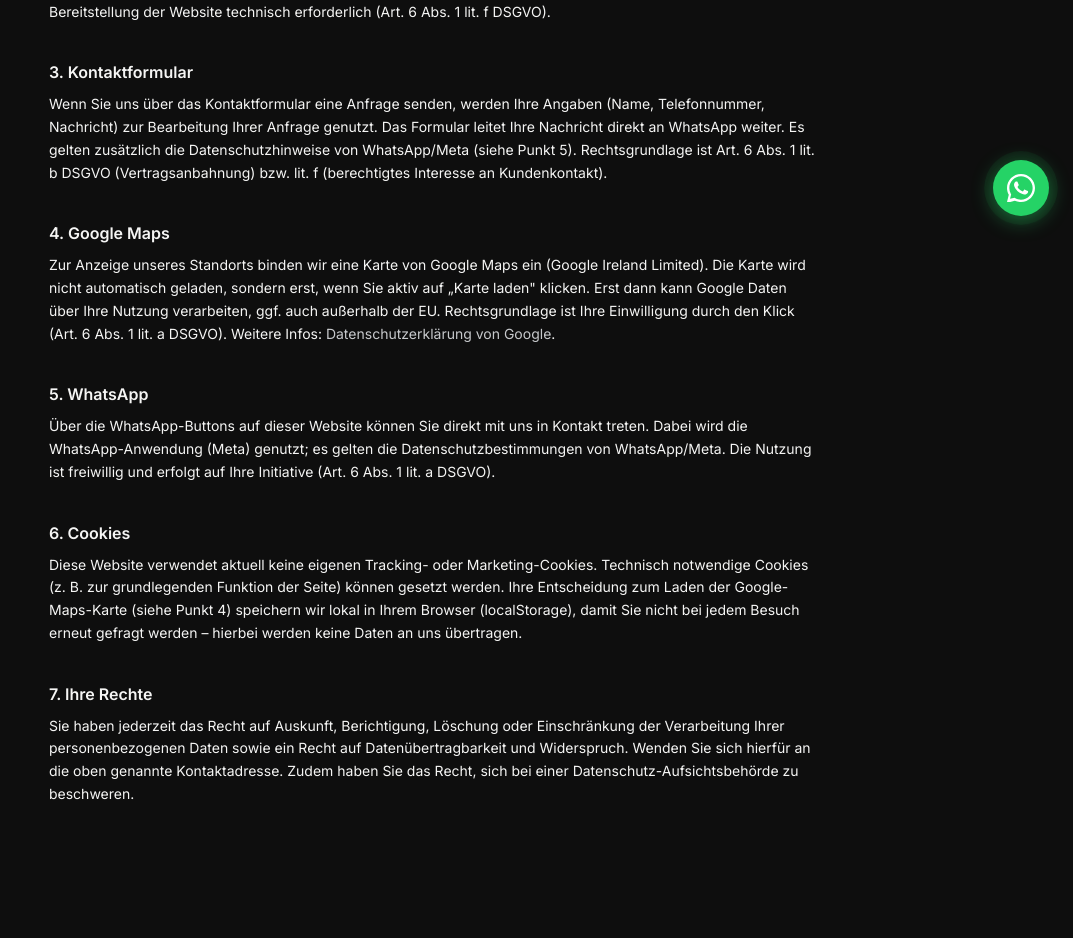
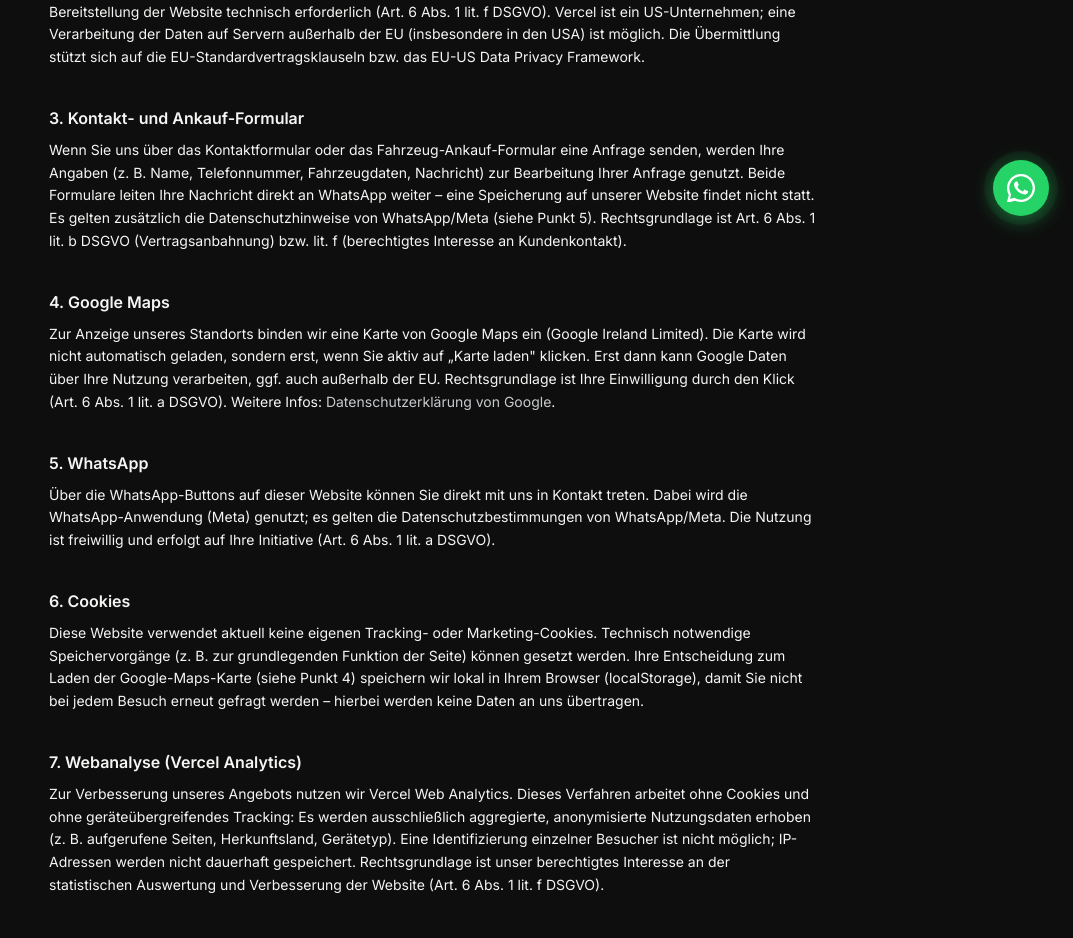
Before and after one commit to Visionarymotion/Autogalerie-Keles-FInal, a Next.js app: page /datenschutz in a window 1280 px wide. Shown: the part 560-1498 px from the top of the page, without its empty margins (207-1280 px from the left). Before the commit the page ends 1446 px from the top, so only its background shows below. Built offline with nearby package versions, Linux system fonts and the light colour scheme.

Commit message:
Datenschutz: Vercel-Analytics-Absatz, US-Transfer-Hinweis (Hosting), Ankauf-Formular ergänzt

```diff
--- a/app/datenschutz/page.tsx
+++ b/app/datenschutz/page.tsx
@@ -38,18 +38,23 @@
               Diese Website wird bei Vercel Inc. gehostet. Beim Aufruf der Seite verarbeitet Vercel
               automatisch technische Daten (z. B. IP-Adresse, Browsertyp, Datum und Uhrzeit des
               Zugriffs) in Server-Logfiles. Diese Verarbeitung ist zur Bereitstellung der Website
-              technisch erforderlich (Art. 6 Abs. 1 lit. f DSGVO).
+              technisch erforderlich (Art. 6 Abs. 1 lit. f DSGVO). Vercel ist ein US-Unternehmen;
+              eine Verarbeitung der Daten auf Servern außerhalb der EU (insbesondere in den USA)
+              ist möglich. Die Übermittlung stützt sich auf die EU-Standardvertragsklauseln bzw.
+              das EU-US Data Privacy Framework.
             </p>
           </section>
 
           <section>
-            <h2 className="text-[16px] font-[var(--font-heading)] font-semibold mb-2">3. Kontaktformular</h2>
+            <h2 className="text-[16px] font-[var(--font-heading)] font-semibold mb-2">3. Kontakt- und Ankauf-Formular</h2>
             <p>
-              Wenn Sie uns über das Kontaktformular eine Anfrage senden, werden Ihre Angaben (Name,
-              Telefonnummer, Nachricht) zur Bearbeitung Ihrer Anfrage genutzt. Das Formular leitet
-              Ihre Nachricht direkt an WhatsApp weiter. Es gelten zusätzlich die Datenschutzhinweise
-              von WhatsApp/Meta (siehe Punkt 5). Rechtsgrundlage ist Art. 6 Abs. 1 lit. b DSGVO
-              (Vertragsanbahnung) bzw. lit. f (berechtigtes Interesse an Kundenkontakt).
+              Wenn Sie uns über das Kontaktformular oder das Fahrzeug-Ankauf-Formular eine Anfrage
+              senden, werden Ihre Angaben (z. B. Name, Telefonnummer, Fahrzeugdaten, Nachricht) zur
+              Bearbeitung Ihrer Anfrage genutzt. Beide Formulare leiten Ihre Nachricht direkt an
+              WhatsApp weiter – eine Speicherung auf unserer Website findet nicht statt. Es gelten
+              zusätzlich die Datenschutzhinweise von WhatsApp/Meta (siehe Punkt 5). Rechtsgrundlage
+              ist Art. 6 Abs. 1 lit. b DSGVO (Vertragsanbahnung) bzw. lit. f (berechtigtes
+              Interesse an Kundenkontakt).
             </p>
           </section>
 
@@ -81,7 +86,7 @@
             <h2 className="text-[16px] font-[var(--font-heading)] font-semibold mb-2">6. Cookies</h2>
             <p>
               Diese Website verwendet aktuell keine eigenen Tracking- oder Marketing-Cookies.
-              Technisch notwendige Cookies (z. B. zur grundlegenden Funktion der Seite) können
+              Technisch notwendige Speichervorgänge (z. B. zur grundlegenden Funktion der Seite) können
               gesetzt werden. Ihre Entscheidung zum Laden der Google-Maps-Karte (siehe Punkt 4)
               speichern wir lokal in Ihrem Browser (localStorage), damit Sie nicht bei jedem Besuch
               erneut gefragt werden – hierbei werden keine Daten an uns übertragen.
@@ -89,7 +94,19 @@
           </section>
 
           <section>
-            <h2 className="text-[16px] font-[var(--font-heading)] font-semibold mb-2">7. Ihre Rechte</h2>
+            <h2 className="text-[16px] font-[var(--font-heading)] font-semibold mb-2">7. Webanalyse (Vercel Analytics)</h2>
+            <p>
+              Zur Verbesserung unseres Angebots nutzen wir Vercel Web Analytics. Dieses Verfahren
+              arbeitet ohne Cookies und ohne geräteübergreifendes Tracking: Es werden ausschließlich
+              aggregierte, anonymisierte Nutzungsdaten erhoben (z. B. aufgerufene Seiten, Herkunftsland,
+              Gerätetyp). Eine Identifizierung einzelner Besucher ist nicht möglich; IP-Adressen werden
+              nicht dauerhaft gespeichert. Rechtsgrundlage ist unser berechtigtes Interesse an der
+              statistischen Auswertung und Verbesserung der Website (Art. 6 Abs. 1 lit. f DSGVO).
+            </p>
+          </section>
+
+          <section>
+            <h2 className="text-[16px] font-[var(--font-heading)] font-semibold mb-2">8. Ihre Rechte</h2>
             <p>
               Sie haben jederzeit das Recht auf Auskunft, Berichtigung, Löschung oder Einschränkung
               der Verarbeitung Ihrer personenbezogenen Daten sowie ein Recht auf
```
